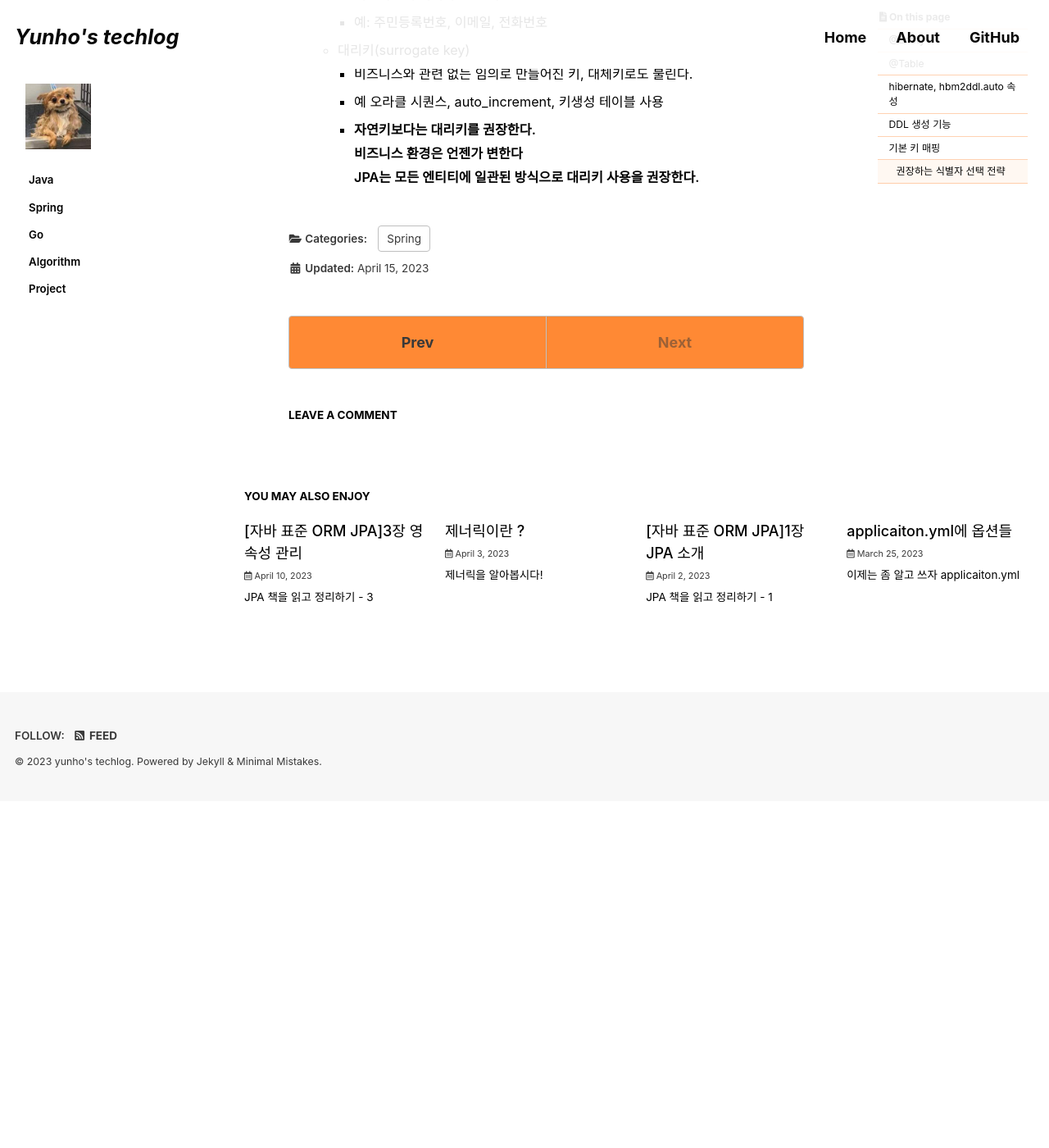
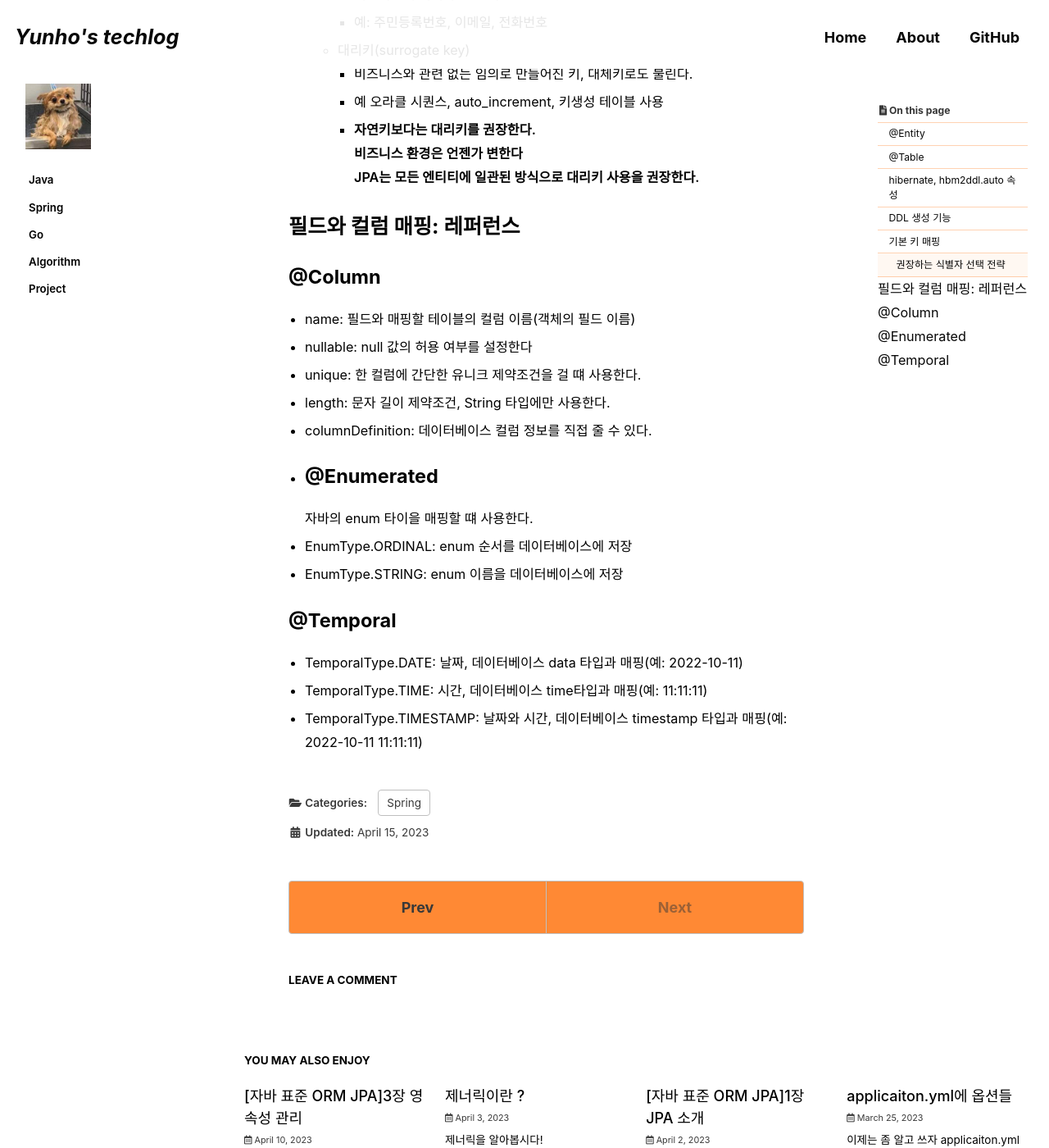
Before and after one commit to yunhobb/yunhobb.github.io, a Jekyll site: the page built from _posts/2023-04-16-spring-JPA4.md, in a window 1280 px wide and 1400 px high, scrolled down 2206 px. Shown: the whole window at 82% size. Built offline with Jekyll 4.4.1, drawn with Linux system fonts in a browser that asks for light colours; cached includes are drawn as plain includes; some web fonts are replaced; comment, search, counter and statistics services are not loaded; before the commit the page ends 3183 px from its top, so only the background shows below that.

Commit message:
jpa 4장 -2

```diff
--- a/_posts/2023-04-16-spring-JPA4.md
+++ b/_posts/2023-04-16-spring-JPA4.md
@@ -77,3 +77,21 @@ JPA가 제공하는 데이터베이스 기본 키 생성 전략
 **자연키보다는 대리키를 권장한다.** <br>
 **비즈니스 환경은 언젠가 변한다**<br>
 **JPA는 모든 엔티티에 일관된 방식으로 대리키 사용을 권장한다.**
+
+# 필드와 컬럼 매핑: 레퍼런스
+## @Column
+* name: 필드와 매핑할 테이블의 컬럼 이름(객체의 필드 이름)
+* nullable: null 값의 허용 여부를 설정한다
+* unique: 한 컬럼에 간단한 유니크 제약조건을 걸 떄 사용한다.
+* length: 문자 길이 제약조건, String 타입에만 사용한다.
+* columnDefinition: 데이터베이스 컬럼 정보를 직접 줄 수 있다.
+*
+## @Enumerated
+자바의 enum 타이을 매핑할 떄 사용한다.
+* EnumType.ORDINAL: enum 순서를 데이터베이스에 저장
+* EnumType.STRING: enum 이름을 데이터베이스에 저장
+
+## @Temporal
+* TemporalType.DATE: 날짜, 데이터베이스 data 타입과 매핑(예: 2022-10-11)
+* TemporalType.TIME: 시간, 데이터베이스 time타입과 매핑(예: 11:11:11)
+* TemporalType.TIMESTAMP: 날짜와 시간, 데이터베이스 timestamp 타입과 매핑(예: 2022-10-11 11:11:11)
```
